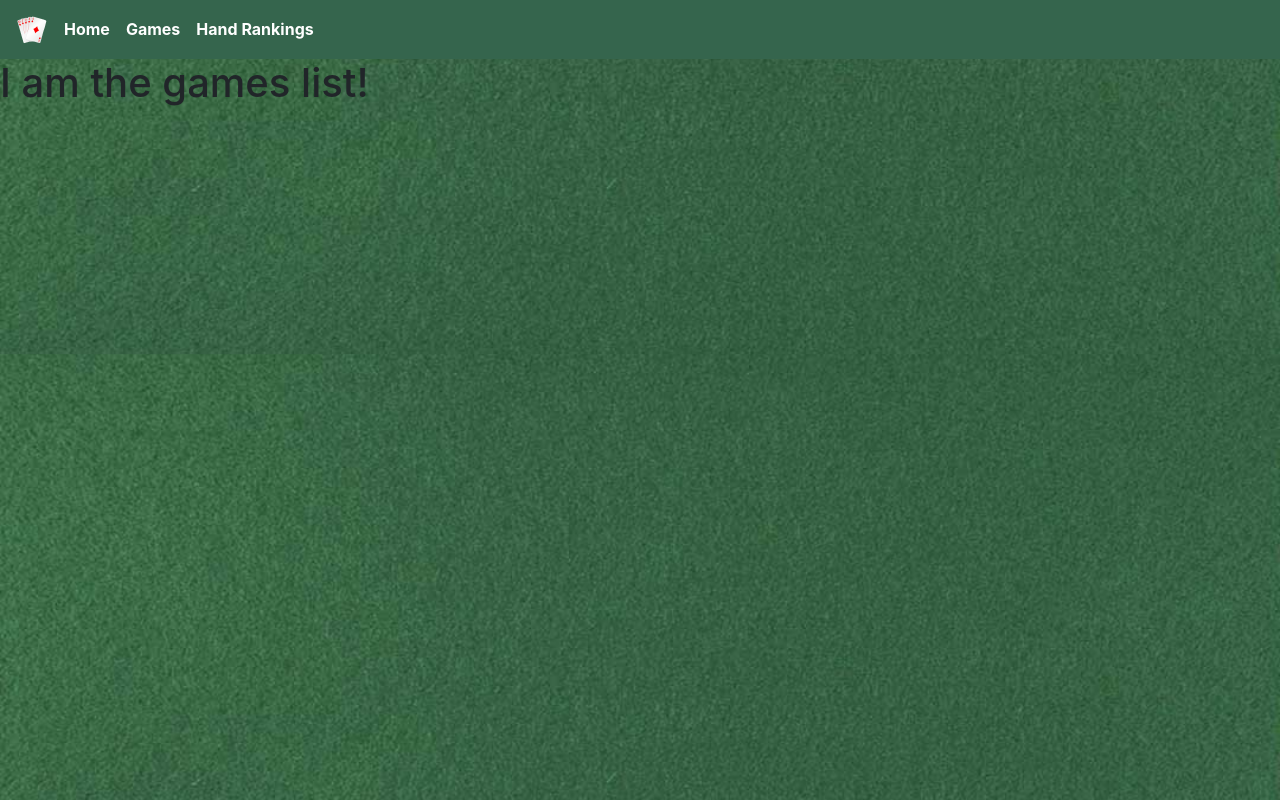
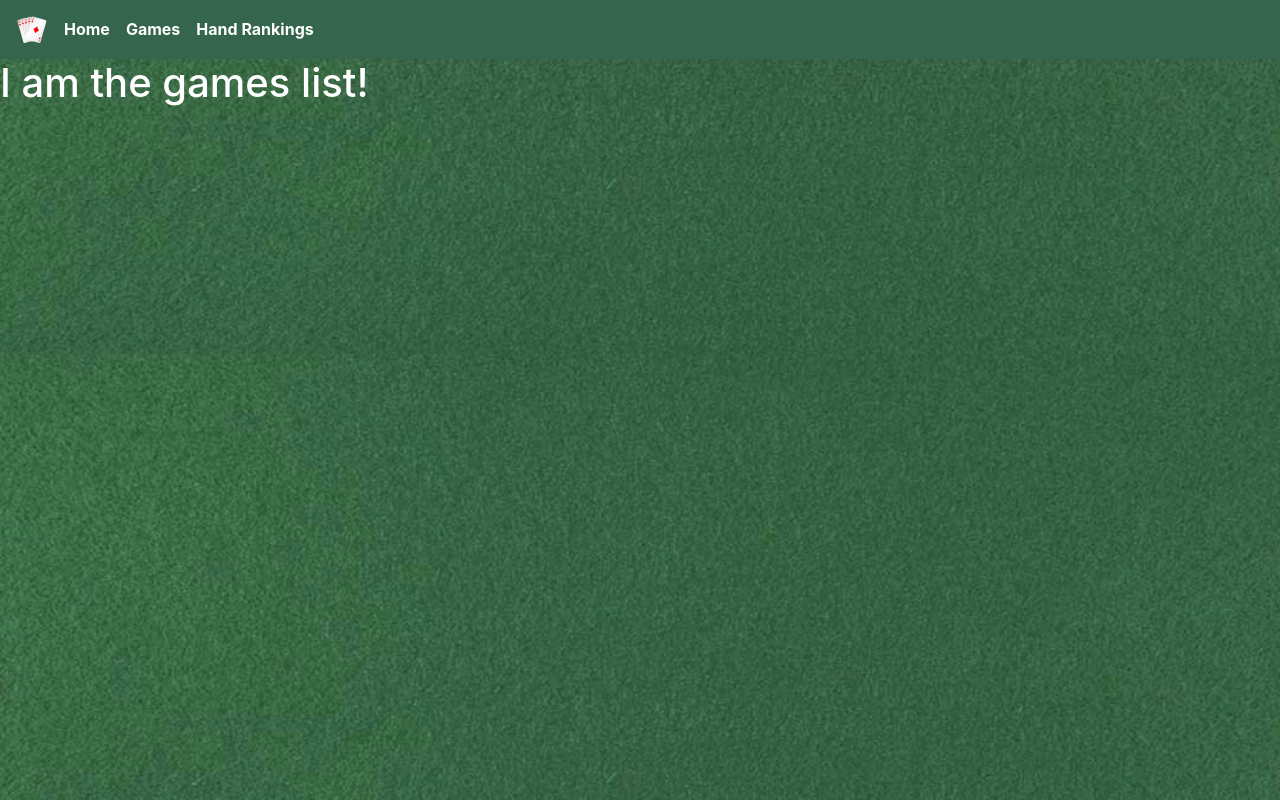
Before and after one commit to AplUSAndmINUS/poker-rules, a React (Create React App) app: page /games in a window 1280 px wide. Built offline with nearby package versions, Linux system fonts and the light colour scheme; a web font is replaced by a local one.

Commit message:
fixed some text color issues

```diff
--- a/src/component/layout/layout.tsx
+++ b/src/component/layout/layout.tsx
@@ -3,7 +3,6 @@ import { Anchor, Button, Container, Navbar } from 'react-bootstrap';
 
 import logo from '../../assets/images/poker-hand.png';
 import { StyledAnchor } from './styled';
-import './styles.scss';
 
 export const NavBar = () => {
   return (
--- a/src/component/layout/styled.ts
+++ b/src/component/layout/styled.ts
@@ -3,6 +3,5 @@ import { Anchor } from 'react-bootstrap';
 
 export const StyledAnchor = styled(Anchor)`
   text-decoration: none;
-  color: #FFFFFF !important;
   font-weight: 700;
 `
--- a/src/styles/color.scss
+++ b/src/styles/color.scss
@@ -1,7 +1,7 @@
-$black-color: '#000000';
-$green-color: '#35654D';
-$red-color: '#D11613';
-$white-color: '#FFFFFF';
+$black-color: #000000;
+$green-color: #35654D;
+$red-color: #D11613;
+$white-color: #FFFFFF;
 
 .st0Black {
   fill: $black-color;
--- a/src/styles/index.scss
+++ b/src/styles/index.scss
@@ -5,6 +5,7 @@ body * {
   font-family: $font-family;
   -webkit-font-smoothing: antialiased;
   -moz-osx-font-smoothing: grayscale;
+  color: $white-color;
 }
 
 body {
@@ -12,12 +13,11 @@ body {
   position: relative;
 } // need to fix image to make better dimensions and resolution
 
-code {
-  font-family: $font-family-monospace;
-}
 
-h1, h2, h4, h5, h6, p {
+
+h1, h2, h3, h4, h5, h6, p, pre, blockquote {
   font-family: $font-family;
+  color: $white-color !important;
   a {
     text-decoration: none;
     :hover
@@ -27,4 +27,7 @@ h1, h2, h4, h5, h6, p {
       color: #8C8C8C !important;
     }
   }
+  code {
+    font-family: $font-family-monospace;
+  }
 }
```
Also changed, not shown: src/component/layout/styles.scss (deleted).
